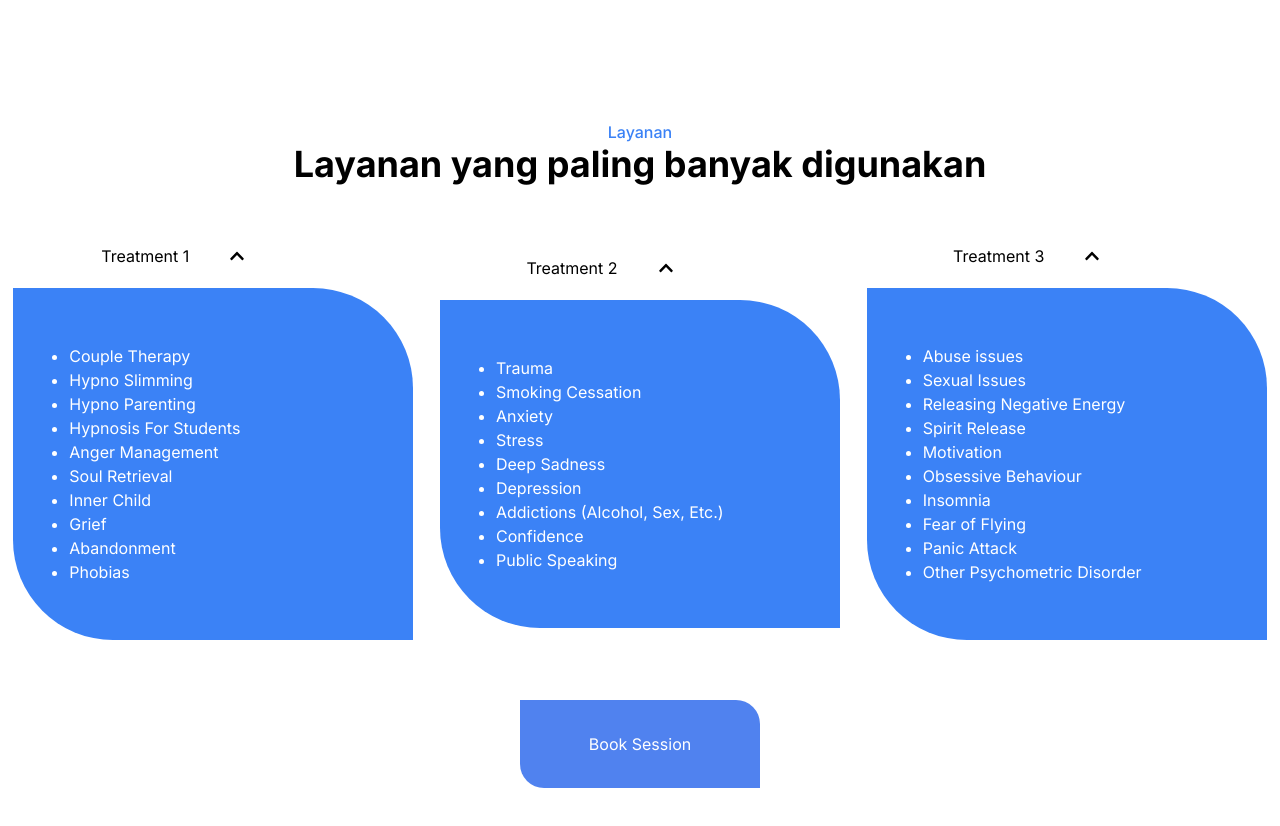
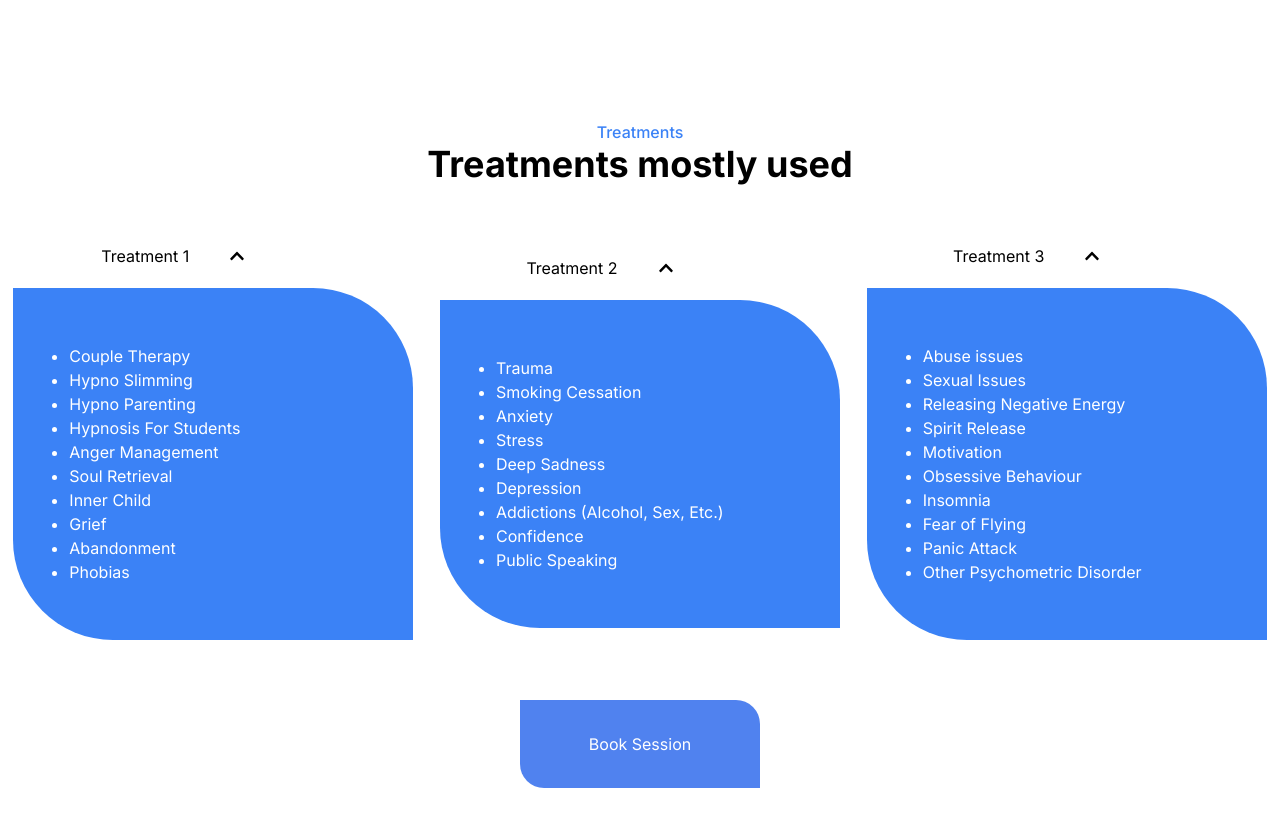
Before and after one commit to AdamHarish25/rumah_hypno, a React (Create React App) app: page /en in a window 1280 px wide. Shown: the part 4080-4906 px from the top of the page. Built offline with nearby package versions, Linux system fonts and the light colour scheme.

Commit message:
RumahHypno 2.3

```diff
--- a/src/Contents/Sections/TreatmentsPg.js
+++ b/src/Contents/Sections/TreatmentsPg.js
@@ -31,9 +31,13 @@ const TreatmentsPg = ({ language = "en" }) => {
   return (
     <div className={className.container}>
       <div className={className.titleBox}>
-        <h1 className={className.sectionTitle}>Layanan</h1>
+        <h1 className={className.sectionTitle}>
+          {language === "en" ? "Treatments" : "Layanan"}
+        </h1>
         <h2 id="Treatments" className={className.title}>
-          Layanan yang paling banyak digunakan
+          {language === "en"
+            ? "Treatments mostly used"
+            : "Layanan yang paling banyak digunakan"}
         </h2>
       </div>
       <div className={className.innerBox}>
```
